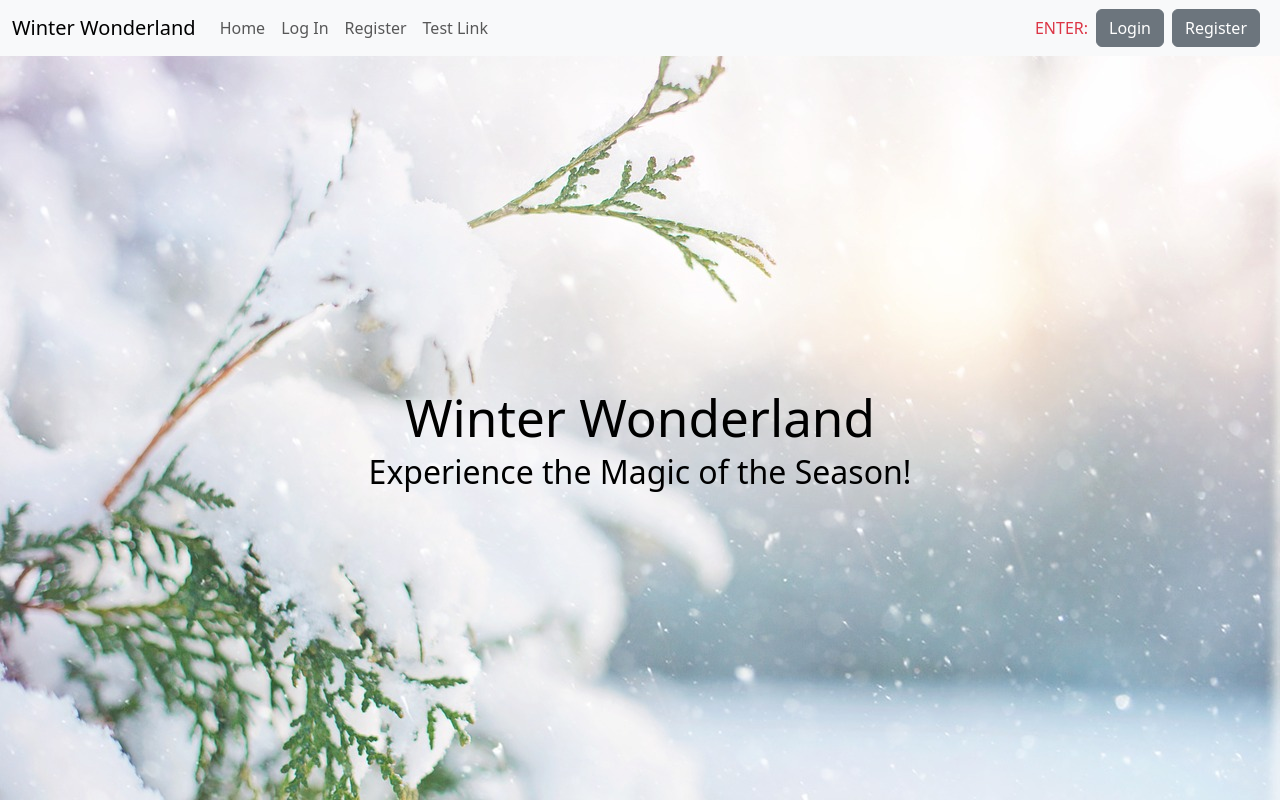
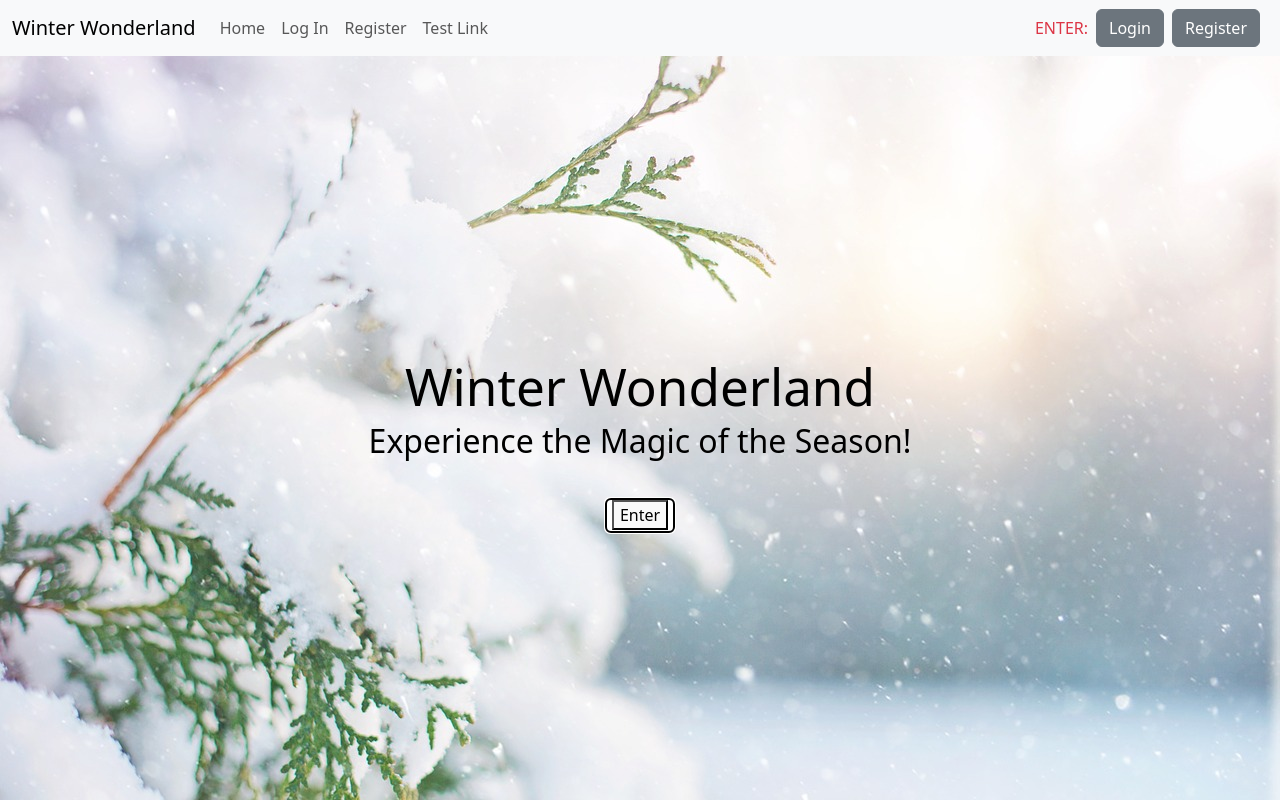
Before and after one commit to hubforschoolwork/pro5go, a React (Vite) app: page / in a window 1280 px wide. Built offline with nearby package versions, Linux system fonts and the light colour scheme.

Commit message:
button code fixes

```diff
--- a/src/components/navbar.jsx
+++ b/src/components/navbar.jsx
@@ -1,5 +1,5 @@
 import React from 'react';
-// import {Link} from 'react-router-dom';
+
 
 const Navbar = () => {
     return (
--- a/src/components/welcomebutton.jsx
+++ b/src/components/welcomebutton.jsx
@@ -5,20 +5,10 @@ import {Link} from 'react-router-dom';
 
 const Welcomebutton = () => {
     return (
-        <Link to="/welcome" className="welcome-button">
+        <Link to="/guestarea" className="welcome-button">
              <button type="submit">Enter</button>
         </Link>
     )
 }
 
 export default Welcomebutton;
-
-
-
-// const Welcomebutton = () => {
-//     return (
-
-// <div className='form-grid'>
-// <button type="submit" class="btn btn-primary btn-lg" id='button'>Submit</button>
-// {/* {submissionStatus && <p>{submissionStatus}</p>} */}
-// </div>
--- a/src/pages/welcome.jsx
+++ b/src/pages/welcome.jsx
@@ -1,6 +1,6 @@
 import React from 'react';
-// import './welcome.css';
-// import Welcomebutton from '../components/welcomebutton.jsx';
+import './welcome.css';
+import Welcomebutton from '../components/welcomebutton.jsx';
 
 
 
@@ -13,7 +13,7 @@ function Welcome() {
             <h2>Experience the Magic of the Season!</h2>
         </div>
 
-        {/* <Welcomebutton /> */}
+        <Welcomebutton />
 
         </div>
         </>
```
